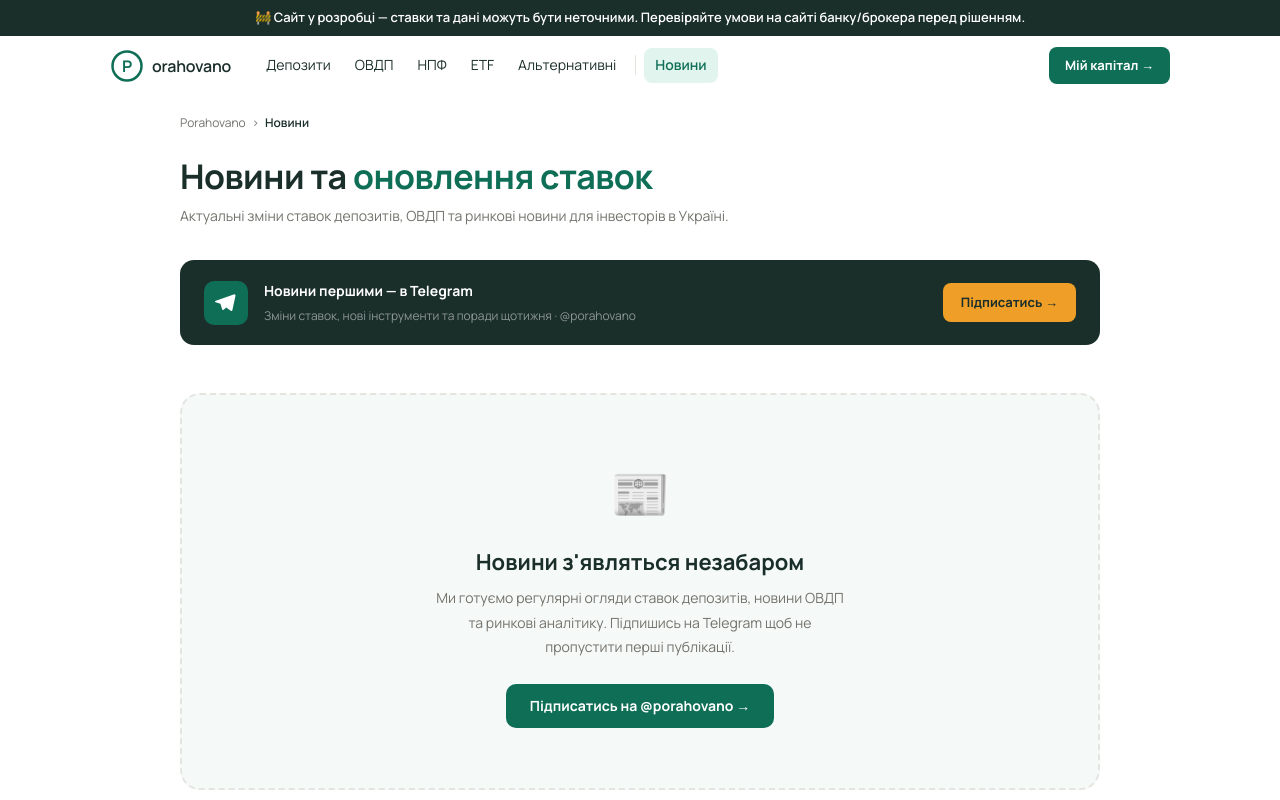
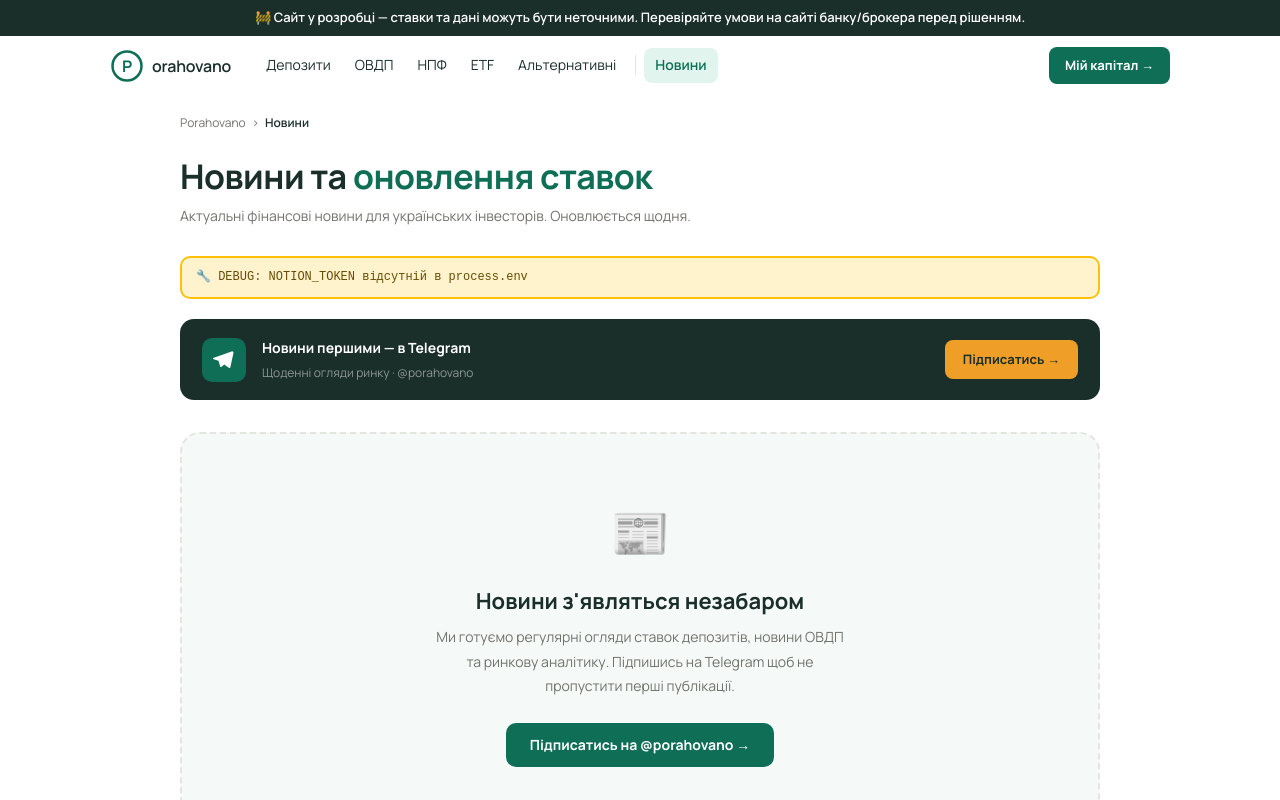
Before and after one commit to Ierokhin/porahovano, a Next.js app: page /novyny in a window 1280 px wide. Shown: the top 800 px of the page. Built offline with nearby package versions, Linux system fonts and the light colour scheme.

Commit message:
debug: show Notion fetch status on page

```diff
--- a/app/novyny/page.jsx
+++ b/app/novyny/page.jsx
@@ -1,4 +1,6 @@
 // porahovano.in.ua/novyny — /app/novyny/page.jsx
+// Читає статті з Notion API (Published = true)
+// Database ID: 393064d5-8038-80d9-a408-da2a5df4b18d
 
 const T = {
   green:"#0F6E56", greenLt:"#E1F5EE",
@@ -6,12 +8,104 @@ const T = {
   grayLt:"#F5FAF8", border:"#E5E5E0",
 };
 
+const CAT_STYLE = {
+  "Депозити":    { bg:"#EFF6FF", c:"#2563EB", icon:"🏦" },
+  "ОВДП":        { bg:T.greenLt, c:T.green,   icon:"📜" },
+  "Ринок":       { bg:"#FFF8EC", c:"#D4891E", icon:"📊" },
+  "ETF":         { bg:"#F0FDF4", c:"#16A34A", icon:"📈" },
+  "Крипто":      { bg:"#F3E8FF", c:"#7C3AED", icon:"⛓" },
+  "Нерухомість": { bg:"#FEF2F2", c:"#C0392B", icon:"🏨" },
+  "Золото":      { bg:"#FFF8EC", c:"#D4891E", icon:"🥇" },
+};
+const DEFAULT_CAT = { bg:T.grayLt, c:T.gray, icon:"📰" };
+
+const NOTION_DB_ID  = "393064d5-8038-80d9-a408-da2a5df4b18d";
+const NOTION_TOKEN  = process.env.NOTION_TOKEN; // додай в Vercel env vars
+
+// ─── Fetch articles from Notion ───────────────────────────────────────────────
+async function getArticles() {
+  if (!NOTION_TOKEN) {
+    return { articles: [], debug: "NOTION_TOKEN відсутній в process.env" };
+  }
+  try {
+    const res = await fetch(`https://api.notion.com/v1/databases/${NOTION_DB_ID}/query`, {
+      method: "POST",
+      headers: {
+        "Authorization": `Bearer ${NOTION_TOKEN}`,
+        "Notion-Version": "2022-06-28",
+        "Content-Type":   "application/json",
+      },
+      body: JSON.stringify({
+        filter: { property:"Published", checkbox:{ equals:true } },
+        sorts:  [{ property:"Date", direction:"descending" }],
+        page_size: 20,
+      }),
+      cache: "no-store",
+    });
+    const data = await res.json();
+    if (!res.ok) {
+      return { articles: [], debug: `Notion API error ${res.status}: ${JSON.stringify(data)}` };
+    }
+    const articles = (data.results ?? []).map(page => ({
+      id:       page.id,
+      title:    page.properties?.Name?.title?.[0]?.plain_text ?? "",
+      excerpt:  page.properties?.Excerpt?.rich_text?.[0]?.plain_text ?? "",
+      content:  page.properties?.Content?.rich_text?.[0]?.plain_text ?? "",
+      category: page.properties?.Category?.select?.name ?? "Ринок",
+      date:     page.properties?.Date?.date?.start ?? "",
+    })).filter(a => a.title);
+    return { articles, debug: `OK: знайдено ${data.results?.length ?? 0} записів, після фільтра ${articles.length}` };
+  } catch (e) {
+    return { articles: [], debug: `Exception: ${String(e.message || e)}` };
+  }
+}
+
+function formatDate(dateStr) {
+  if (!dateStr) return "";
+  const d = new Date(dateStr);
+  return d.toLocaleDateString("uk-UA", { day:"numeric", month:"long", year:"numeric" });
+}
+
+// ─── Article card (server component — розкривається через details/summary) ───
+function ArticleCard({ article, featured }) {
+  const cat = CAT_STYLE[article.category] ?? DEFAULT_CAT;
+  return (
+    <details style={{ border:`1.5px solid ${featured ? T.green : T.border}`, borderRadius:14, overflow:"hidden", background: featured ? T.greenLt : "white" }}>
+      <summary style={{ listStyle:"none", cursor:"pointer", padding:"16px 18px", display:"flex", flexDirection:"column", gap:8 }}>
+        <div style={{ display:"flex", alignItems:"center", gap:8, flexWrap:"wrap" }}>
+          <span style={{ fontSize:10, fontWeight:700, padding:"2px 8px", borderRadius:20, background:cat.bg, color:cat.c }}>
+            {cat.icon} {article.category}
+          </span>
+          {article.date && (
+            <span style={{ fontSize:11, color:T.gray }}>{formatDate(article.date)}</span>
+          )}
+          {featured && (
+            <span style={{ fontSize:10, fontWeight:700, padding:"2px 8px", borderRadius:20, background:T.green, color:"white" }}>Нова</span>
+          )}
+        </div>
+        <div style={{ fontSize:15, fontWeight:700, color:T.dark, lineHeight:1.3 }}>{article.title}</div>
+        <div style={{ fontSize:13, color:T.gray, lineHeight:1.65 }}>{article.excerpt}</div>
+        <div style={{ fontSize:12, color:T.green, fontWeight:600, marginTop:2 }}>Читати повністю ↓</div>
+      </summary>
+      <div style={{ padding:"0 18px 18px", fontSize:14, color:T.gray, lineHeight:1.8, whiteSpace:"pre-wrap", borderTop:`1px solid ${T.border}`, marginTop:0, paddingTop:16 }}>
+        {article.content}
+      </div>
+    </details>
+  );
+}
+
+// ─── Page ─────────────────────────────────────────────────────────────────────
+export const dynamic = "force-dynamic"; // тимчасово — вимикаємо кеш повністю для діагностики
+
 export const metadata = {
   title: "Новини · Porahovano",
   description: "Актуальні зміни ставок депозитів, ОВДП та ринкові новини для інвесторів в Україні.",
 };
 
-export default function NovynyPage() {
+export default async function NovynyPage() {
+  const { articles, debug } = await getArticles();
+  const hasArticles = articles.length > 0;
+
   return (
     <main style={{ fontFamily:"'Manrope','Segoe UI',system-ui,sans-serif", color:T.dark, maxWidth:960, margin:"0 auto", padding:"0 20px 60px" }}>
 
@@ -24,24 +118,25 @@ export default function NovynyPage() {
       <h1 style={{ fontSize:"clamp(24px,5vw,34px)", fontWeight:700, lineHeight:1.2, letterSpacing:"-.5px", margin:"0 0 8px" }}>
         Новини та <span style={{ color:T.green }}>оновлення ставок</span>
       </h1>
-      <p style={{ fontSize:14, color:T.gray, lineHeight:1.7, margin:"0 0 32px" }}>
-        Актуальні зміни ставок депозитів, ОВДП та ринкові новини для інвесторів в Україні.
+      <p style={{ fontSize:14, color:T.gray, lineHeight:1.7, margin:"0 0 28px" }}>
+        Актуальні фінансові новини для українських інвесторів. Оновлюється щодня.
       </p>
 
+      {/* ── TEMP DEBUG — прибрати коли проблема вирішена ── */}
+      <div style={{ background:"#FFF3CD", border:"2px solid #FFC107", borderRadius:10, padding:"10px 14px", marginBottom:20, fontSize:12, fontFamily:"monospace", color:"#664D03" }}>
+        🔧 DEBUG: {debug}
+      </div>
+
       {/* Telegram CTA */}
-      <div style={{ background:T.dark, borderRadius:14, padding:"20px 24px", display:"flex", alignItems:"center", gap:16, marginBottom:48, flexWrap:"wrap" }}>
+      <div style={{ background:T.dark, borderRadius:14, padding:"18px 22px", display:"flex", alignItems:"center", gap:16, marginBottom:32, flexWrap:"wrap" }}>
         <div style={{ width:44, height:44, borderRadius:10, background:T.green, display:"flex", alignItems:"center", justifyContent:"center", flexShrink:0 }}>
           <svg width="22" height="22" viewBox="0 0 24 24" fill="none">
             <path d="M21.8 2.2L1 9.5c-1.4.5-1.4 1.3-.2 1.7l5.1 1.6 1.9 5.9c.2.7.4.9 1 .9.5 0 .7-.2 1-.5l2.4-2.3 5 3.7c.9.5 1.6.3 1.8-.9l3.3-15.2c.3-1.4-.5-2-1.5-1.7z" fill="white"/>
           </svg>
         </div>
         <div style={{ flex:1 }}>
-          <div style={{ fontSize:14, fontWeight:700, color:"white", marginBottom:3 }}>
-            Новини першими — в Telegram
-          </div>
-          <div style={{ fontSize:12, color:"rgba(255,255,255,.5)" }}>
-            Зміни ставок, нові інструменти та поради щотижня · @porahovano
-          </div>
+          <div style={{ fontSize:14, fontWeight:700, color:"white", marginBottom:3 }}>Новини першими — в Telegram</div>
+          <div style={{ fontSize:12, color:"rgba(255,255,255,.5)" }}>Щоденні огляди ринку · @porahovano</div>
         </div>
         <a href="https://t.me/porahovano" target="_blank" rel="noopener noreferrer"
           style={{ padding:"9px 18px", background:T.amber, color:T.dark, borderRadius:8, fontSize:13, fontWeight:700, textDecoration:"none", flexShrink:0 }}>
@@ -49,20 +144,29 @@ export default function NovynyPage() {
         </a>
       </div>
 
-      {/* Coming soon */}
+      {/* Articles */}
+      {hasArticles ? (
+        <div style={{ display:"flex", flexDirection:"column", gap:12 }}>
+          {articles.map((article, i) => (
+            <ArticleCard key={article.id} article={article} featured={i === 0} />
+          ))}
+        </div>
+      ) : (
+        /* Empty state */
         <div style={{ textAlign:"center", padding:"60px 20px", border:`2px dashed ${T.border}`, borderRadius:20, background:T.grayLt }}>
           <div style={{ fontSize:48, marginBottom:16 }}>📰</div>
           <h2 style={{ fontSize:22, fontWeight:700, marginBottom:10, color:T.dark }}>
             Новини з'являться незабаром
           </h2>
           <p style={{ fontSize:14, color:T.gray, lineHeight:1.75, maxWidth:420, margin:"0 auto 24px" }}>
-          Ми готуємо регулярні огляди ставок депозитів, новини ОВДП та ринкові аналітику. Підпишись на Telegram щоб не пропустити перші публікації.
+            Ми готуємо регулярні огляди ставок депозитів, новини ОВДП та ринкову аналітику. Підпишись на Telegram щоб не пропустити перші публікації.
           </p>
           <a href="https://t.me/porahovano" target="_blank" rel="noopener noreferrer"
             style={{ display:"inline-block", padding:"11px 24px", background:T.green, color:"white", borderRadius:10, fontSize:14, fontWeight:700, textDecoration:"none" }}>
             Підписатись на @porahovano →
           </a>
         </div>
+      )}
 
     </main>
   );
```
Lines whose indentation alone changed are shown as unchanged.
